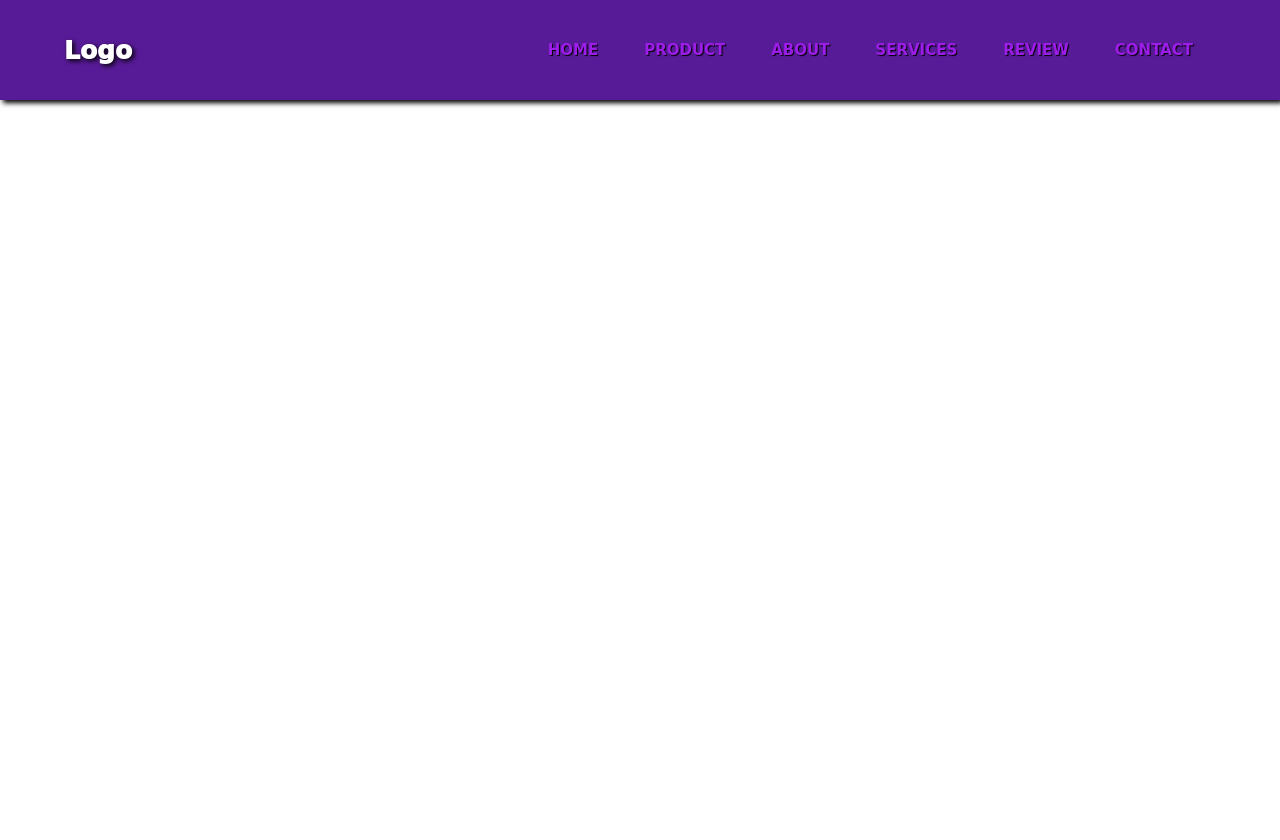
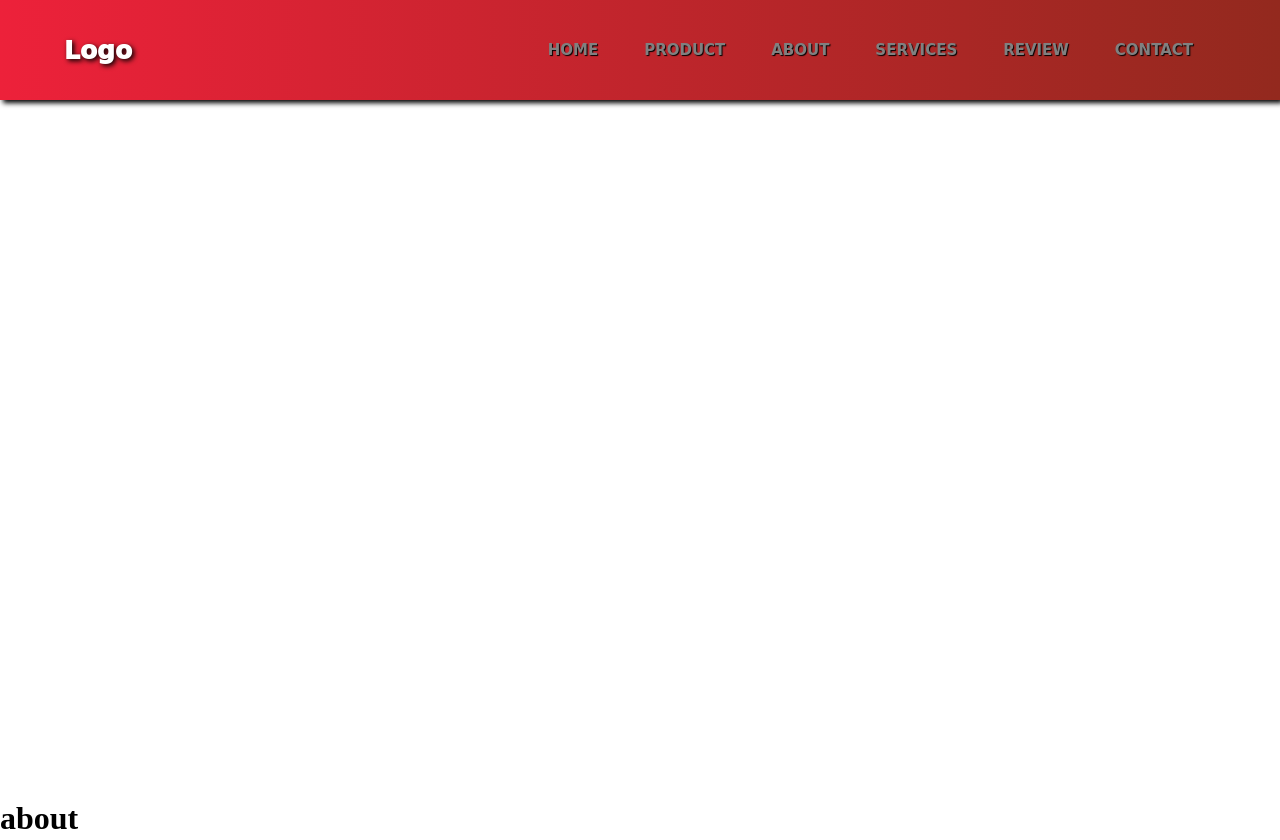
Before and after one commit to ash12-coder/top-navbar-using-html-css, a plain HTML site: page index.html in a window 1280 px wide. Shown: the top 840 px of the page. Before the commit the page ends 800 px from the top, so only its background shows below. Drawn offline with Linux system fonts and the light colour scheme.

Commit message:
3 files modified

```diff
--- a/index.html
+++ b/index.html
@@ -24,5 +24,9 @@
         <div class="line"></div>
       </label>
     </nav>
+    <div id="home"><h1>home</h1></div>
+    <div id="about"><h1>about</h1></div>
+    <div id="service"><h1>service</h1></div>
+    <div id="review"><<h1>review</h1>/div>
   </body>
 </html>
--- a/script.js
+++ b/script.js
@@ -1,7 +1,8 @@
 window.onscroll = function() {
   if (document.body.scrollTop > 0) {
-    document.getElementById('navbar').style.background = '#9c1de7';
+    document.getElementById('navbar').style.background = 'linear-gradient(to right, rgb(195, 20, 50), rgb(36, 11, 54))';
+
   } else {
-    document.getElementById('navbar').style.background = '#581b98';
+    document.getElementById('navbar').style.background = 'linear-gradient(to right, rgb(237, 33, 58), rgb(147, 41, 30))';
   }
 };
--- a/styles.css
+++ b/styles.css
@@ -14,9 +14,8 @@ nav {
   height: 100px;
   padding: 0 5%;
   z-index: 10;
-  background-color: #581b98;
+  background: linear-gradient(to right, rgb(237, 33, 58), rgb(147, 41, 30));
   box-shadow: 3px 3px 5px black;
-  transition: 1s;
 }
 nav .logo {
   float: left;
@@ -48,15 +47,16 @@ nav .links a {
   padding: 1em;
   font-size: 15px;
   font-weight: 700;
-  color: #9c1de7;
+  color: gray;
   font-family: 'Righteous', cursive;
   text-shadow: 1px 1px 1px black;
   text-decoration: none;
-  transition:1s;
+  transition: 1s;
 }
 nav .links a:hover {
   text-shadow: none;
   transform: scale(1.2, 1.2);
+  color: #fff;
 }
 nav .links a:active {
   color: black;
@@ -78,6 +78,13 @@ nav .icon_burger .line {
   background-color: #fee715ff;
   margin: 5px;
   border-radius: 3px;
+}
+#home,
+#about,
+#service,
+#review {
+  height: 100vh;
+  width: 100%;
 }
 @media screen and (max-width: 768px) {
   nav .logo {
```
